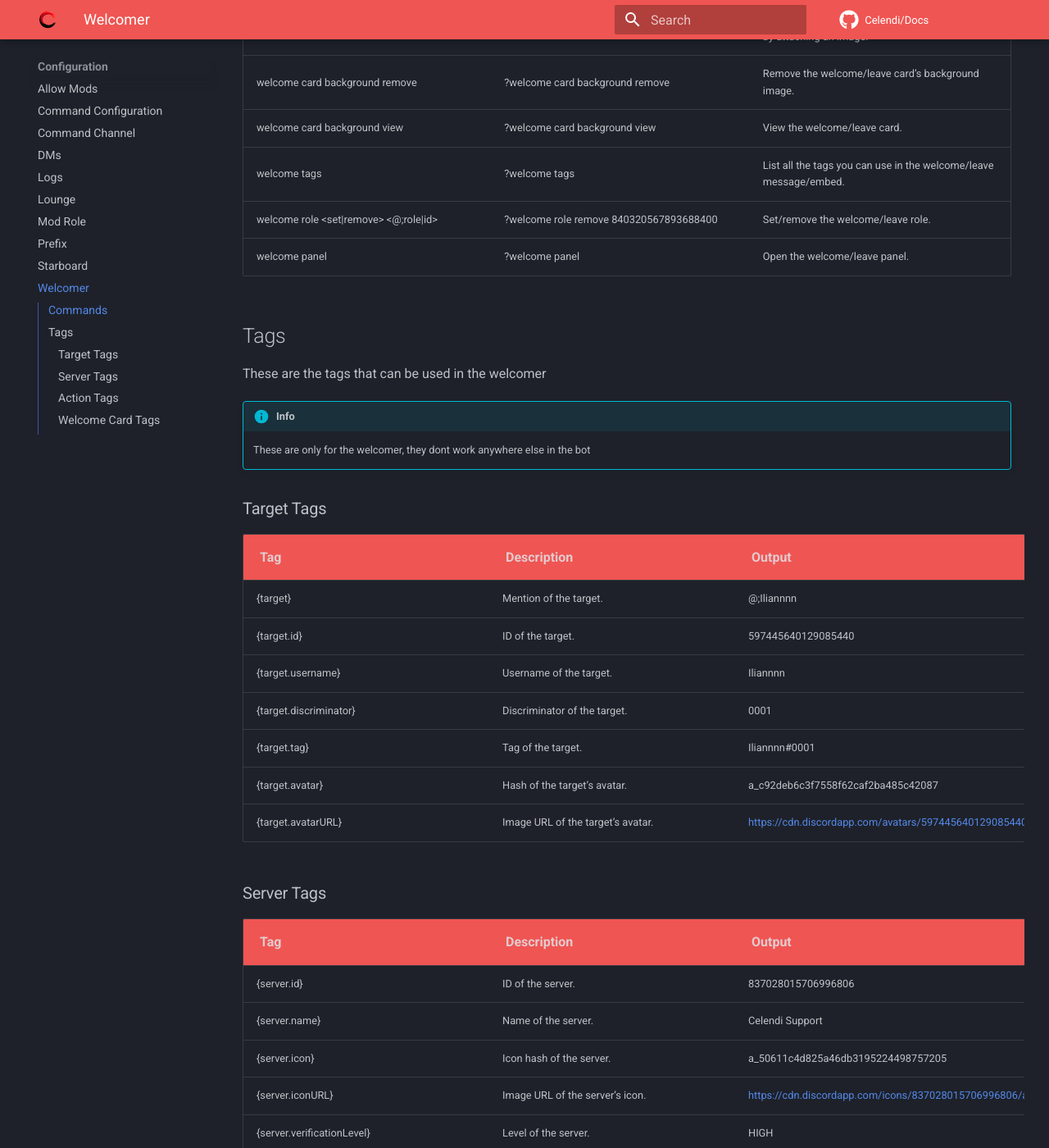
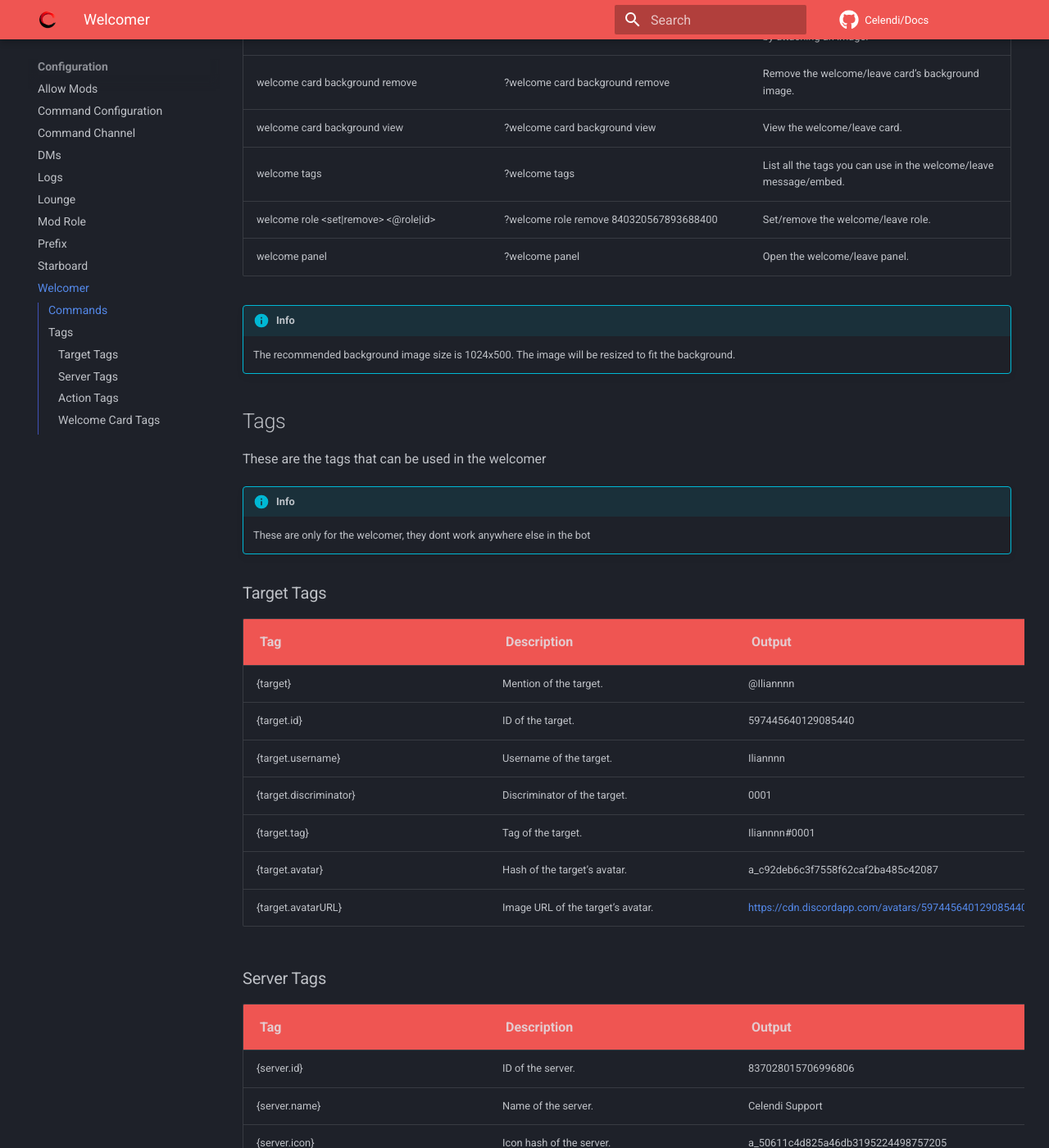
Before and after one commit to Celendi/Docs, an MkDocs documentation site: the page built from docs/configuration/welcomer.md, in a window 1280 px wide and 1400 px high, scrolled down 983 px. Shown: the whole window at 82% size. Built offline with MkDocs 1.6.1 and Material for MkDocs 9.7.7, drawn with Linux system fonts in a browser that asks for light colours; comment, search, counter and statistics services are not loaded.

Commit message:
fix: fix @'s having a semicolon after it

```diff
--- a/docs/configuration/welcomer.md
+++ b/docs/configuration/welcomer.md
@@ -23,8 +23,11 @@
 | welcome card background remove | ?welcome card background remove | Remove the welcome/leave card's background image. |
 | welcome card background view | ?welcome card background view | View the welcome/leave card. |
 | welcome tags | ?welcome tags | List all the tags you can use in the welcome/leave message/embed. |
-| welcome role &lt;set\|remove&gt; &lt;&#64;;role\|id&gt;| ?welcome role remove 840320567893688400 | Set/remove the welcome/leave role. |
+| welcome role &lt;set\|remove&gt; &lt;&#64;role\|id&gt;| ?welcome role remove 840320567893688400 | Set/remove the welcome/leave role. |
 | welcome panel | ?welcome panel | Open the welcome/leave panel. |
+
+!!! info
+    The recommended background image size is 1024x500. The image will be resized to fit the background.
 
 ## Tags
 
@@ -37,7 +40,7 @@
 
 | Tag      | Description | Output |
 | :------- | :---------- | :------- |
-| &#123;target&#125; | Mention of the target. | &#64;;Iliannnn |
+| &#123;target&#125; | Mention of the target. | &#64;Iliannnn |
 | &#123;target.id&#125; | ID of the target. | 597445640129085440 |
 | &#123;target.username&#125; | Username of the target. | Iliannnn |
 | &#123;target.discriminator&#125; | Discriminator of the target. | 0001 |
@@ -54,7 +57,7 @@
 | &#123;server.icon&#125; | Icon hash of the server. | a_50611c4d825a46db3195224498757205 |
 | &#123;server.iconURL&#125; | Image URL of the server's icon. | <https://cdn.discordapp.com/icons/837028015706996806/a_50611c4d825a46db3195224498757205.gif> |
 | &#123;server.verificationLevel&#125; | Level of the server. | HIGH |
-| &#123;server.owner&#125; | Mention of the server's owner. | &#64;;Zyztem |
+| &#123;server.owner&#125; | Mention of the server's owner. | &#64;Zyztem |
 | &#123;server.ownerId&#125; | Id of the server's owner. | 785276955645313035 |
 | &#123;server.ownerName&#125; | Name of the server's owner. | Zyztem |
 | &#123;server.ownerDiscriminator&#125; | Discriminator of the server's owner. | 1992 |
```
Also changed, not shown: docs/information/info.md (+4 -4 lines).
